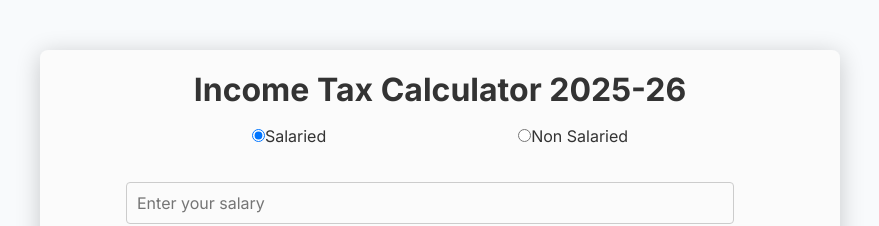
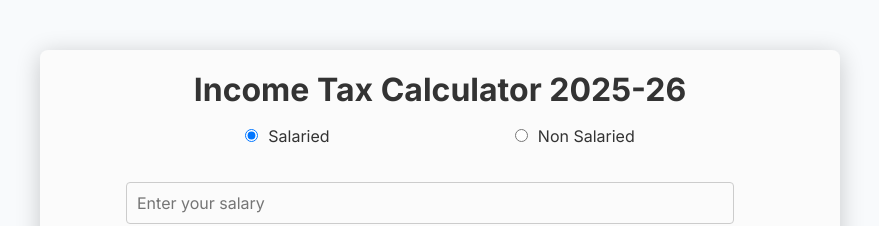
Before and after one commit to rghvgrv/tax-calculator, a React (Vite) app: page / in a window 1280 px wide. Shown: the top 226 px of the page, without its empty margins (200-1079 px from the left). Built offline with nearby package versions, Linux system fonts and the light colour scheme.

Commit message:
UI Bug fix

```diff
--- a/src/App.jsx
+++ b/src/App.jsx
@@ -155,7 +155,7 @@ const TaxCalculator = () => {
       <Analytics />
       <h1>Income Tax Calculator 2025-26</h1>
       <div style={{ display: 'flex', justifyContent: 'space-evenly'}}>
-      <label style={{display: 'flex', alignItems: 'center'}}>
+      <label style={{display: 'flex', alignItems: 'center', gap: '10px'}}>
           <input
             type="radio"
             name="employmentType"
@@ -165,7 +165,7 @@ const TaxCalculator = () => {
           />
           Salaried
         </label>
-        <label style={{display: 'flex', alignItems: 'center'}}>
+        <label style={{display: 'flex', alignItems: 'center', gap: '10px'}}>
           <input
             type="radio"
             name="employmentType"
```
